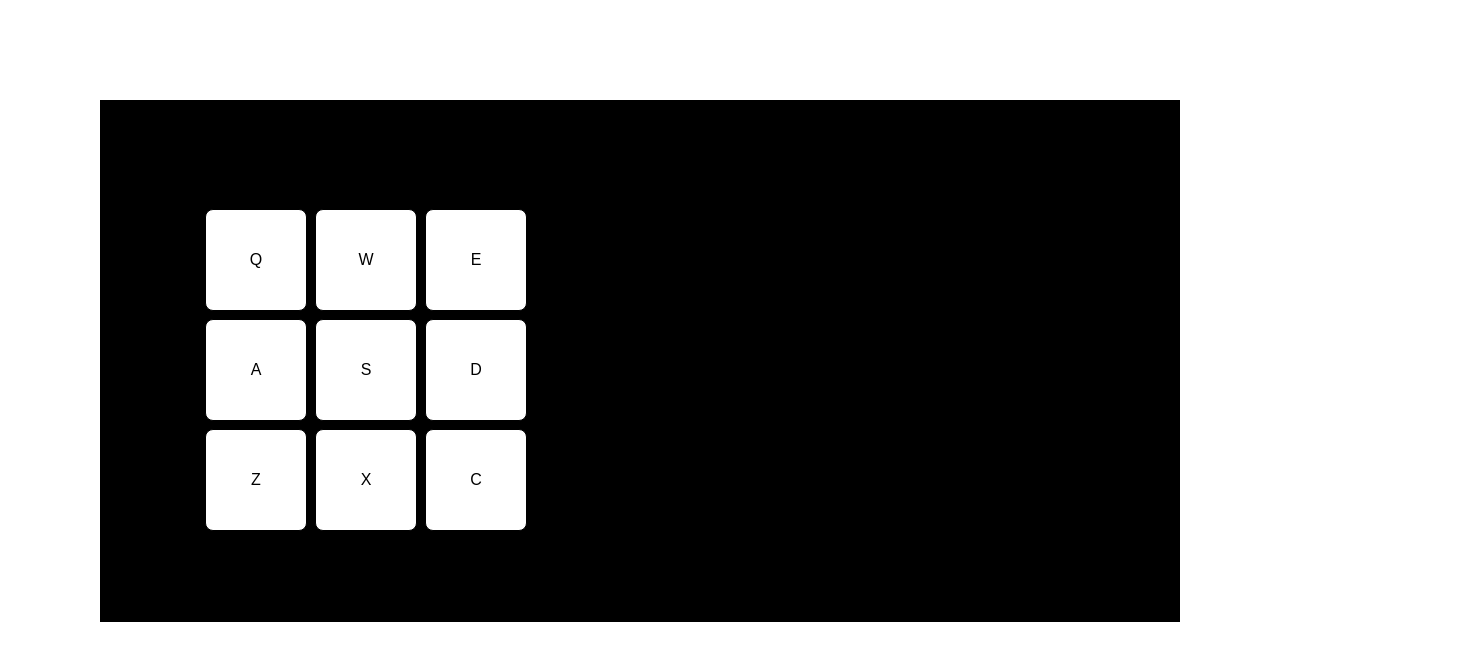
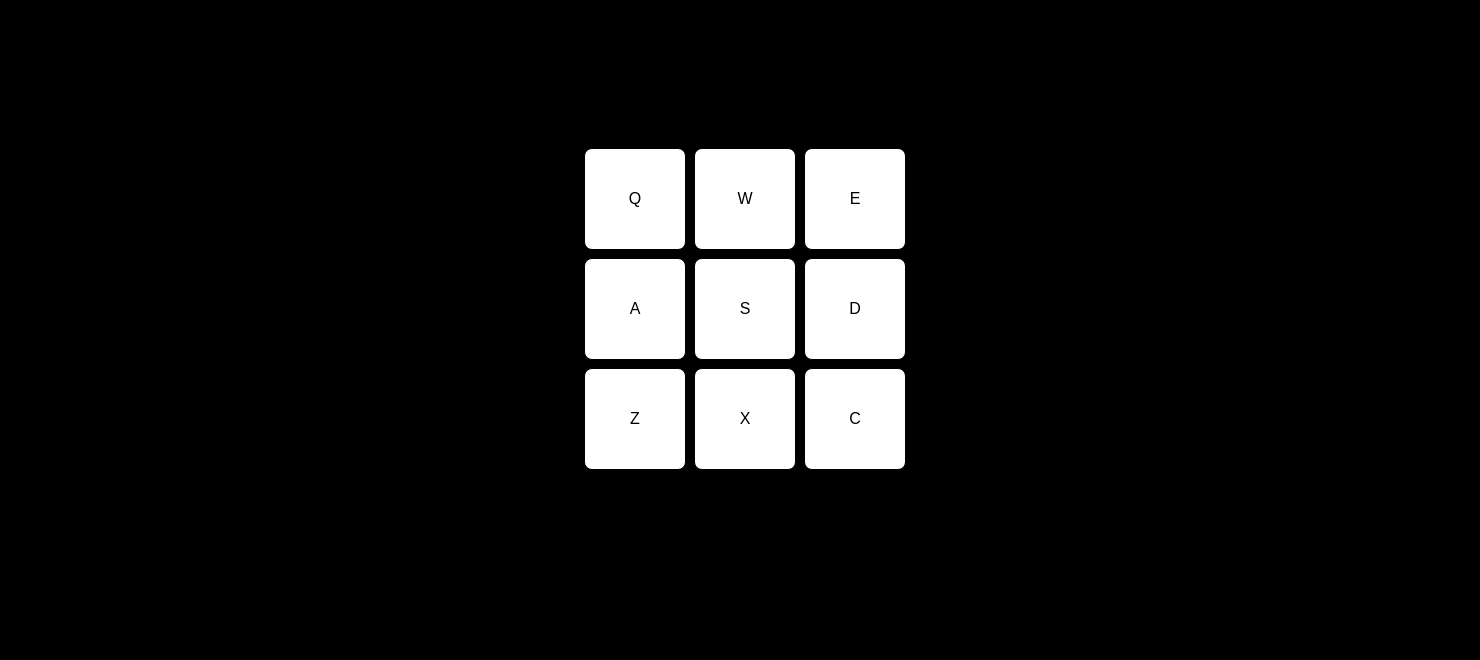
Before and after one commit to Minnia/drum-machine, a React (Create React App) app in the folder drum-machine/: page / in a window 1280 px wide. Shown: the top 660 px of the page, 1480 px wide, since content can reach past the window. Built offline with nearby package versions, Linux system fonts and the light colour scheme.

Commit message:
remove unused code, refactor inline style to styled components

```diff
--- a/drum-machine/src/DrumMachine/DrumMachine.js
+++ b/drum-machine/src/DrumMachine/DrumMachine.js
@@ -1,5 +1,5 @@
 import React, { useState } from "react";
-import { DrumPad } from "./styled";
+import { DrumPad, DrumPadDiv, ContainerDiv } from "./styled";
 
 const drumLetters = ["Q", "W", "E", "A", "S", "D", "Z", "X", "C"];
 
@@ -22,13 +22,8 @@ const renderDrumPad = (handleKeyPress, i, drumPadColor, drumLetter) => {
     setTimeout(() => {}, 100);
   };
   return (
-    <div key={i} style={{ borderRadius: "8px", backgroundColor: "black" }}>
-      <DrumPad
-        id={i}
-        className="drum-pad"
-        clickColor={drumPadColor}
-        onClick={handleClick}
-      >
+    <div key={i}>
+      <DrumPad id={i} clickColor={drumPadColor} onClick={handleClick}>
         {drumLetter}
       </DrumPad>
     </div>
@@ -118,17 +113,11 @@ const Drums = () => {
   const handleClick = e => handleKeyPress(e);
   const drumPads = 9;
   return (
-    <div
+    <ContainerDiv>
+      <DrumPadDiv
         onClick={handleClick}
         onKeyPress={handleKeyPress}
-      id="drum-machine"
         tabIndex={0}
-      style={{
-        margin: "100px",
-        border: "1px solid black",
-        padding: "100px",
-        backgroundColor: "black"
-      }}
       >
         <span>
           {drumSoundName && (
@@ -151,7 +140,8 @@ const Drums = () => {
               renderDrumPad(handleKeyPress, i, drumPadColors[i], drumLetters[i])
             )}
         </div>
-    </div>
+      </DrumPadDiv>
+    </ContainerDiv>
   );
 };
 
--- a/drum-machine/src/DrumMachine/styled.js
+++ b/drum-machine/src/DrumMachine/styled.js
@@ -1,4 +1,12 @@
 import styled from "styled-components";
+
+export const DrumPadDiv = styled.div`
+  height: 400px;
+  display: flex;
+  flex-direction: row;
+  justify-content: center;
+  align-items: center;
+`;
 
 export const DrumPad = styled.div`
   height: 100px;
@@ -17,3 +25,10 @@ export const DrumPad = styled.div`
     border-radius: 20px;
   }
 `;
+
+export const ContainerDiv = styled.div`
+  width: 100vw;
+  height: 100vh;
+  padding: 100px;
+  background-color: black;
+`;
```
Lines whose indentation alone changed are shown as unchanged.
